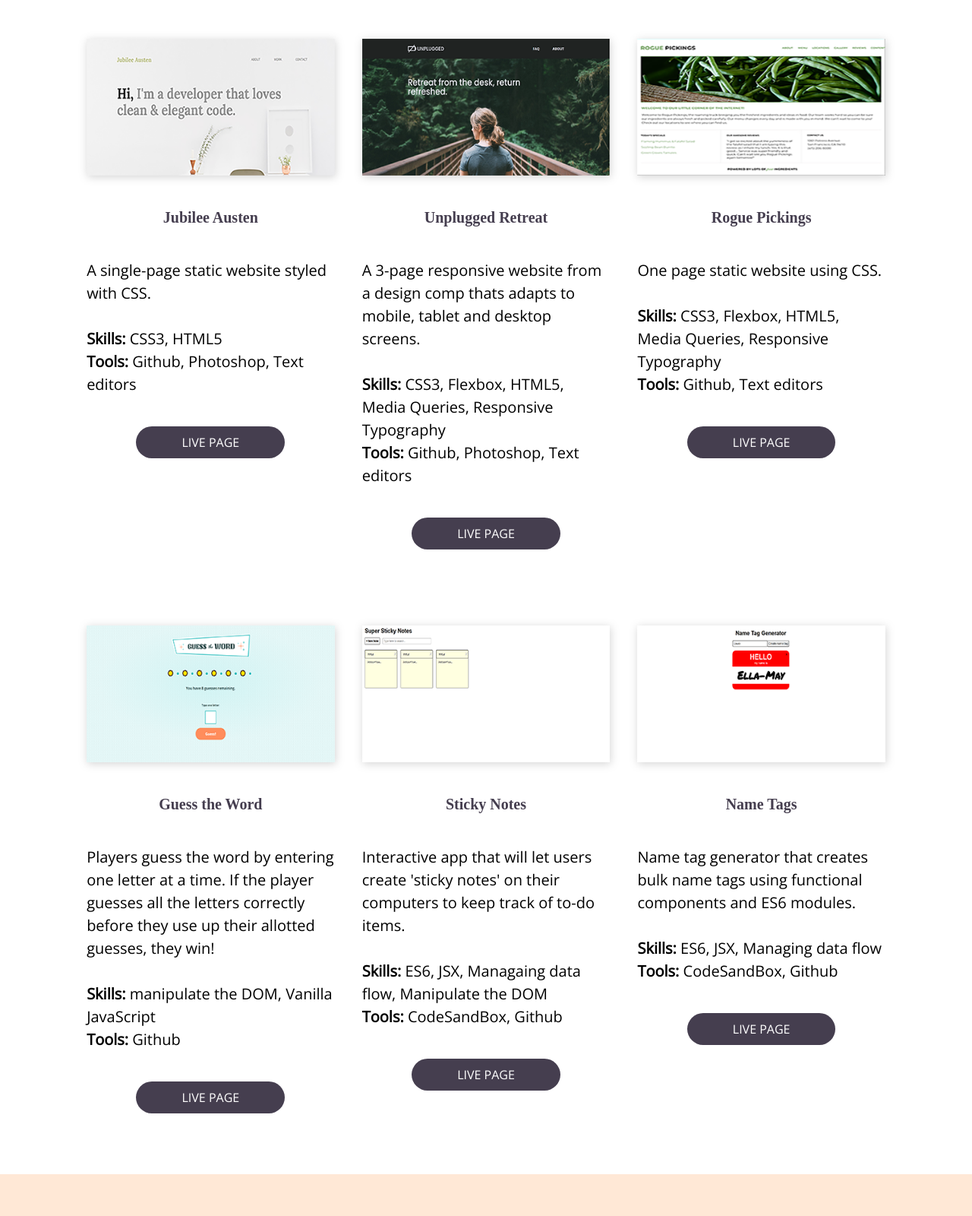
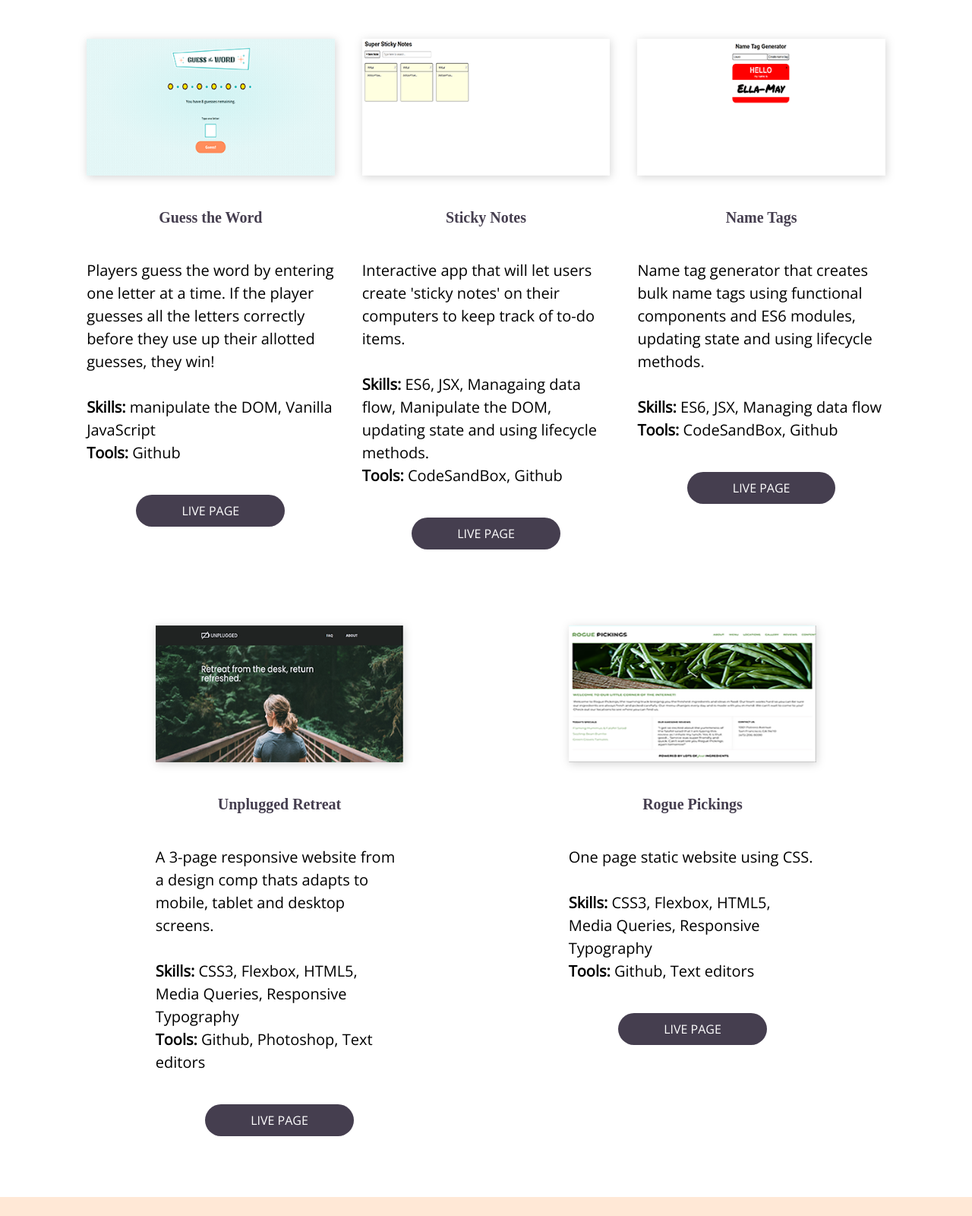
Before and after one commit to em-qr/Portfolio-Website, a website built with Parcel: page index.html in a window 1280 px wide. Shown: the part 740-2340 px from the top of the page at 76% size. Built offline with nearby package versions, Linux system fonts and the light colour scheme; a web font is replaced by a local one.

Commit message:
Changing projects order

```diff
--- a/index.html
+++ b/index.html
@@ -45,13 +45,13 @@
             <a href="#about">About</a>
           </li>
           <li>
-                <a href="#contact"  id="contact-link">Contact me</a>
+            <a href="#contact" id="contact-link">Contact me</a>
           </li>
         </ul>
       </nav>
       <div class="intro-area">
         <h1>Hi there, I'm Ella-May!</h1>
-         <h2>I am a Front End developer, designer and creative thinker from Quebec, Canada</h2>
+        <h2>I am a Front End Developer and creative thinker from Quebec, Canada</h2>
       </div>
     </section>
   </header>
@@ -64,56 +64,6 @@
         <div class="content-wrapper">
           <h3 class="project-header">Projects</h3>
           <div class="project-items">
-
-                <!--Jubilee-->
-                <div class="home-project-info">
-                    <figure>
-                        <a href="https://em-qr.github.io/Jubilee-Austen/" target="_blank">
-                         <img src="img/jubilee-austen.png" alt="Jubilee Austen Project">
-                        </a>
-                    </figure>
-                    <h4>Jubilee Austen</h4>
-                    <p class="project-description">
-                     A single-page static website styled with CSS.
-                    </p>
-                    <p><span>Skills:</span>&nbsp;CSS3, HTML5</p>
-                    <p><span>Tools:</span>&nbsp;Github, Photoshop, Text editors</p>
-                    <a class="project-link" href="https://em-qr.github.io/Jubilee-Austen/" target="_blank">live page</a>
-                </div>
-
-
-                 <!--Unplugged-->
-                <div class="home-project-info">
-                    <figure>
-                        <a href="https://em-qr.github.io/unplugged-retreat-2020/" target="_blank">
-                          <img src="img/unplugged-retreat.png" alt="Unplugged Project">
-                        </a>
-                    </figure>
-                    <h4>Unplugged Retreat</h4>
-                    <p class="project-description">
-                      A 3-page responsive website from a design comp thats adapts to mobile, tablet and desktop screens.
-                    </p>
-                    <p><span>Skills:</span>&nbsp;CSS3, Flexbox, HTML5, Media Queries, Responsive Typography</p>
-                    <p><span>Tools:</span>&nbsp;Github, Photoshop, Text editors</p>
-                    <a class="project-link" href="https://em-qr.github.io/unplugged-retreat-2020/" target="_blank">live page</a>
-                </div>
-
-
-                <!--Rogue-->
-                  <div class="home-project-info">
-                    <figure>
-                        <a href="https://em-qr.github.io/Rogue-Pickings/" target="_blank">
-                           <img src="img/rogue-pickings.png" alt="Rogue Pickings Project">
-                        </a>
-                    </figure>
-                    <h4>Rogue Pickings</h4>
-                    <p class="project-description">
-                        One page static website using CSS.
-                    </p>
-                    <p><span>Skills:</span>&nbsp;CSS3, Flexbox, HTML5, Media Queries, Responsive Typography</p>
-                    <p><span>Tools:</span>&nbsp;Github, Text editors</p>
-                    <a class="project-link" href="https://em-qr.github.io/Rogue-Pickings/" target="_blank">live page</a>
-                  </div>
 
 
             <!--Guess the Word-->
@@ -134,7 +84,6 @@
             </div>
 
 
-
             <!--Sticky Notes-->
             <div class="home-project-info">
               <figure>
@@ -144,14 +93,13 @@
               </figure>
               <h4>Sticky Notes</h4>
               <p class="project-description">
-                         Interactive app that will let users create 'sticky notes' on their computers to keep track of to-do items.
+                Interactive app that will let users create 'sticky notes' on their computers to keep track of to-do
+                items.
               </p>
-                    <p><span>Skills:</span>&nbsp;ES6, JSX, Managaing data flow, Manipulate the DOM</p>
+              <p><span>Skills:</span>&nbsp;ES6, JSX, Managaing data flow, Manipulate the DOM, updating state and using lifecycle methods.</p>
               <p><span>Tools:</span>&nbsp;CodeSandBox, Github</p>
               <a class="project-link" href="https://ij6jq.csb.app/" target="_blank">live page</a>
             </div>
-
-
 
             <!--Name Tags-->
             <div class="home-project-info">
@@ -162,11 +110,45 @@
               </figure>
               <h4>Name Tags</h4>
               <p class="project-description">
-                        Name tag generator that creates bulk name tags using functional components and ES6 modules.
+                Name tag generator that creates bulk name tags using functional components and ES6 modules, updating state and using lifecycle methods.
               </p>
               <p><span>Skills:</span>&nbsp;ES6, JSX, Managing data flow</p>
               <p><span>Tools:</span>&nbsp;CodeSandBox, Github</p>
               <a class="project-link" href="https://mzdj5.csb.app/" target="_blank">live page</a>
+            </div>
+
+            <!--Unplugged-->
+            <div class="home-project-info">
+              <figure>
+                <a href="https://em-qr.github.io/unplugged-retreat-2020/" target="_blank">
+                  <img src="img/unplugged-retreat.png" alt="Unplugged Project">
+                </a>
+              </figure>
+              <h4>Unplugged Retreat</h4>
+              <p class="project-description">
+                A 3-page responsive website from a design comp thats adapts to mobile, tablet and desktop screens.
+              </p>
+              <p><span>Skills:</span>&nbsp;CSS3, Flexbox, HTML5, Media Queries, Responsive Typography</p>
+              <p><span>Tools:</span>&nbsp;Github, Photoshop, Text editors</p>
+              <a class="project-link" href="https://em-qr.github.io/unplugged-retreat-2020/" target="_blank">live
+                page</a>
+            </div>
+
+
+            <!--Rogue-->
+            <div class="home-project-info">
+              <figure>
+                <a href="https://em-qr.github.io/Rogue-Pickings/" target="_blank">
+                  <img src="img/rogue-pickings.png" alt="Rogue Pickings Project">
+                </a>
+              </figure>
+              <h4>Rogue Pickings</h4>
+              <p class="project-description">
+                One page static website using CSS.
+              </p>
+              <p><span>Skills:</span>&nbsp;CSS3, Flexbox, HTML5, Media Queries, Responsive Typography</p>
+              <p><span>Tools:</span>&nbsp;Github, Text editors</p>
+              <a class="project-link" href="https://em-qr.github.io/Rogue-Pickings/" target="_blank">live page</a>
             </div>
           </div>
         </div>
@@ -183,7 +165,7 @@
             <p class="skill">Git and the command line</p>
             <p class="skill">Responsive Web Development</p>
             <p class="skill">Git and Github</p>
-                    <p class="skill">JavaScript and JSX</p>
+            <p class="skill">JavaScript and React</p>
             <p class="skill">ES6</p>
           </div>
           <h4>Tech Stack</h4>
@@ -200,6 +182,9 @@
     <section id="about">
       <div class="content-wrapper">
         <div class="about-content-wrapper">
+          <figure>
+            <img src="img/avatar.png" alt="" id="profile-image">
+          </figure>
           <div class="about-info">
             <h3>Hi! I'm Ella-May Quinn-Reed</h3>
             <h4>I'm a Front End Web Developer with a passion for creating clean, responsive websites.</h4>
@@ -223,14 +208,16 @@
         <div class="footer-content">
           <div class="contact-info">
             <h5 class="contact-title">Hire me</h5>
-                    <p>514-296-2369<br>
-                     ellamayquinnreed@gmail.com
+            <p><a class="mobilesOnly" href="tel:5142962369">Call (514)296-2369</p></a><br>
+            <label>Email:</label>
+            <a href="mailto: ellamayquinnreed@gmail.com" target="_blank">ellamayquinnreed@gmail.com</a>
             </p>
           </div>
           <div class="contact-info social">
             <h5 class="contact-title">Follow me</h5>
             <ul class="social-icons">
-                      <li><a href="https://www.linkedin.com/in/ella-may-quinn-reed-0676b121a//" target="_blank"><i class="fab fa-linkedin-in"></i></a></li>
+              <li><a href="https://www.linkedin.com/in/ella-may-quinn-reed-0676b121a//" target="_blank"><i
+                    class="fab fa-linkedin-in"></i></a></li>
               <li><a href="https://www.github.com/em-qr" target="_blank"><i class="fab fa-github"></i></a></li>
             </ul>
           </div>
```
Lines whose indentation alone changed are shown as unchanged.
